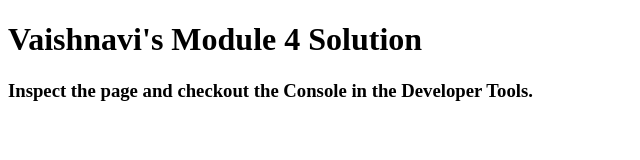
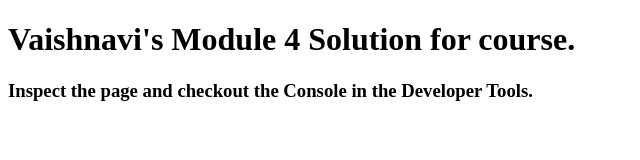
Before and after one commit to vaishnavirk0411/ass4.github.io, a plain HTML site: page index.html in a window 1280 px wide. Shown: the whole page, without its empty margins (0-640 px from the left). Drawn offline with Linux system fonts and the light colour scheme.

Commit message:
Update index.html

```diff
--- a/index.html
+++ b/index.html
@@ -11,7 +11,7 @@
   <script src="script.js"></script>
 </head>
 <body>
-  <h1>Vaishnavi's Module 4 Solution</h1>
+  <h1>Vaishnavi's Module 4 Solution for course.</h1>
   <h3>Inspect the page and checkout the Console in the Developer Tools.</h3>
 </body>
 </html>
```
